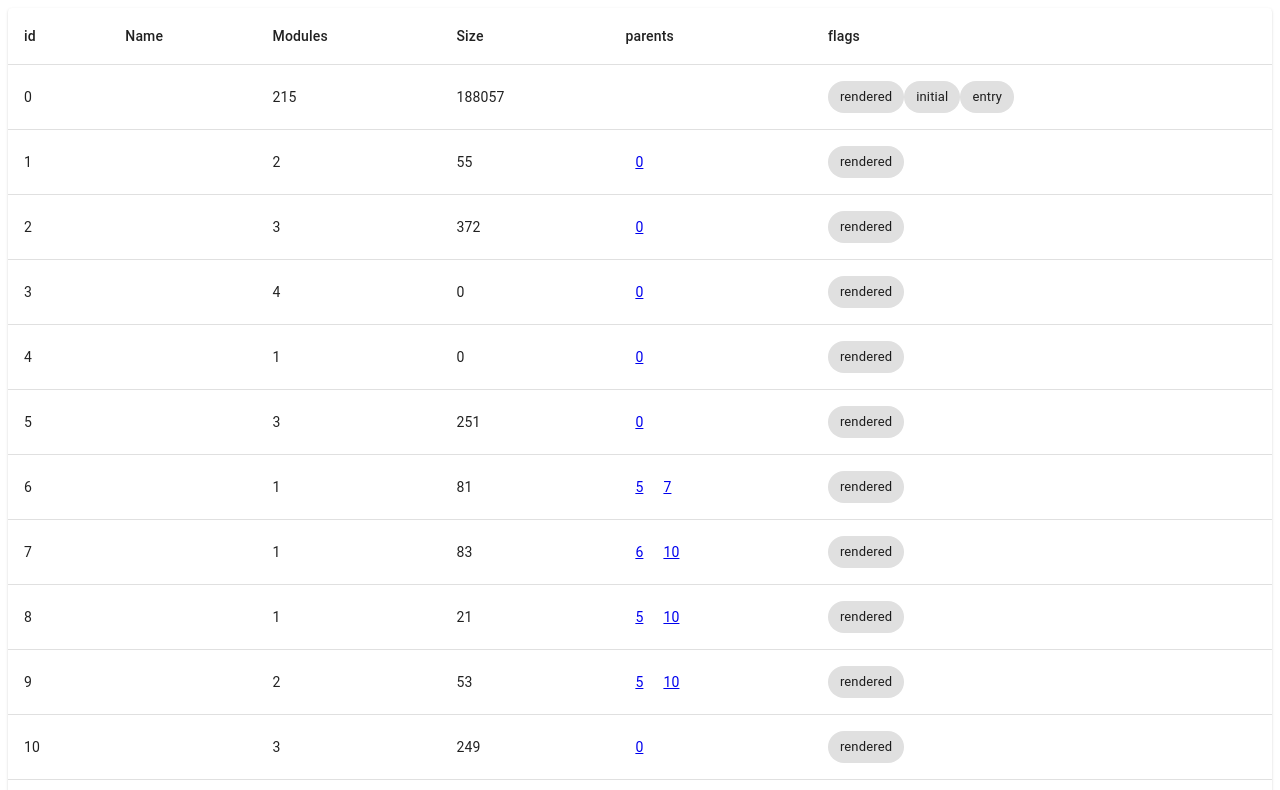
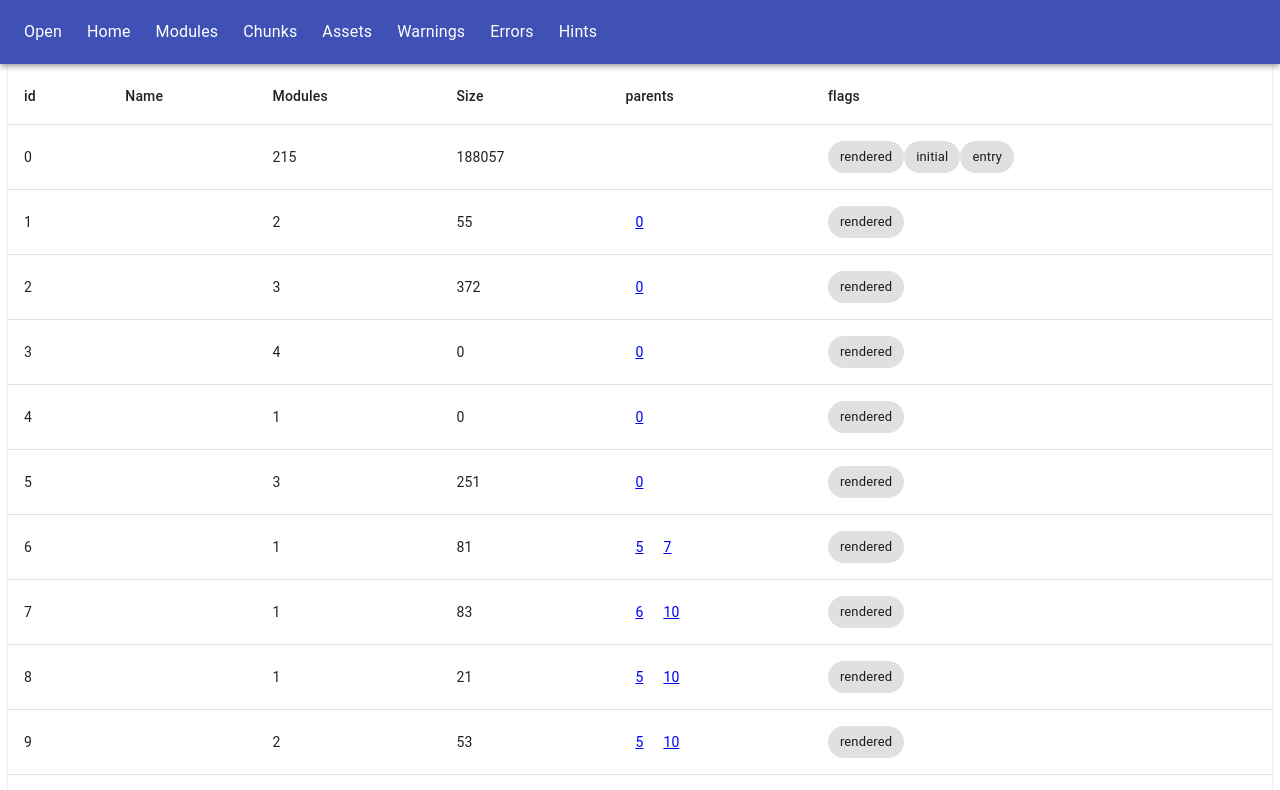
Before and after one commit to sridhar02/webpack_analyze, a React (Create React App) app: page /chunks in a window 1280 px wide. Shown: the top 790 px of the page. Built offline with nearby package versions, Linux system fonts and the light colour scheme.

Commit message:
navbar included in chunks page

```diff
--- a/src/components/chunks.js
+++ b/src/components/chunks.js
@@ -46,14 +46,20 @@ function Chunk({ chunk }) {
   );
 }
 
+const useModulesStyles = makeStyles({
+  table: {
+    marginTop: "60px",
+  },
+});
+
 export default function Chunks() {
   console.log(example.modules);
-  // const classes = useModulesStyles();
+  const classes = useModulesStyles();
   return (
     <div>
-      {/* <Navbar /> */}
+      <Navbar />
       <TableContainer component={Paper}>
-        <Table>
+        <Table className={classes.table}>
           <TableHead>
             <TableRow>
               <TableCell>id</TableCell>
```
